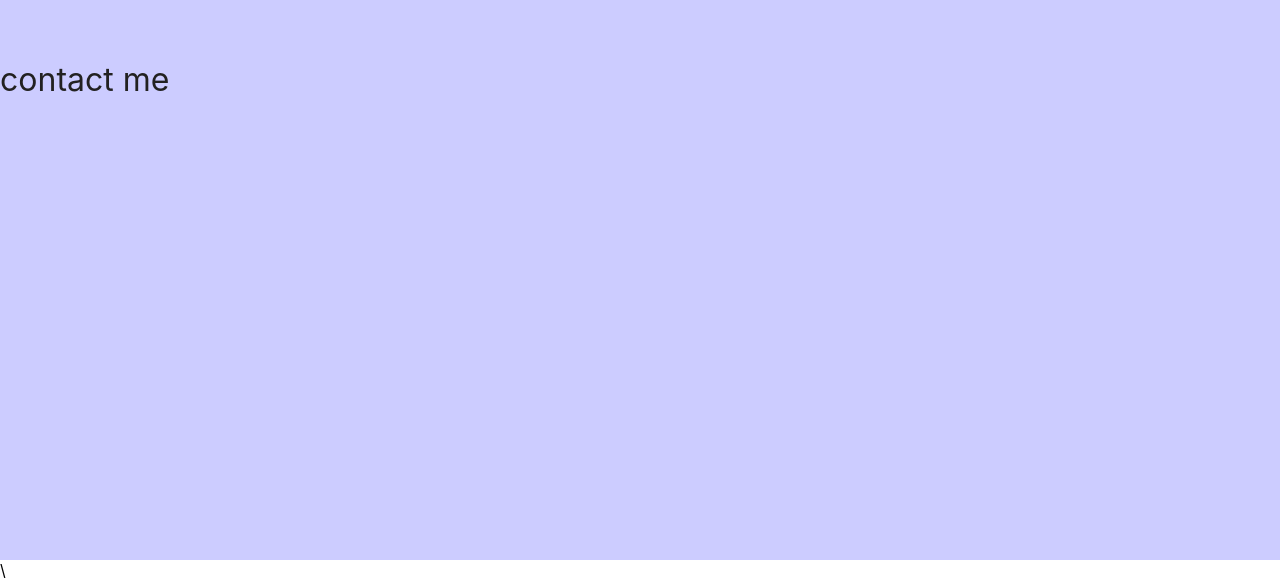
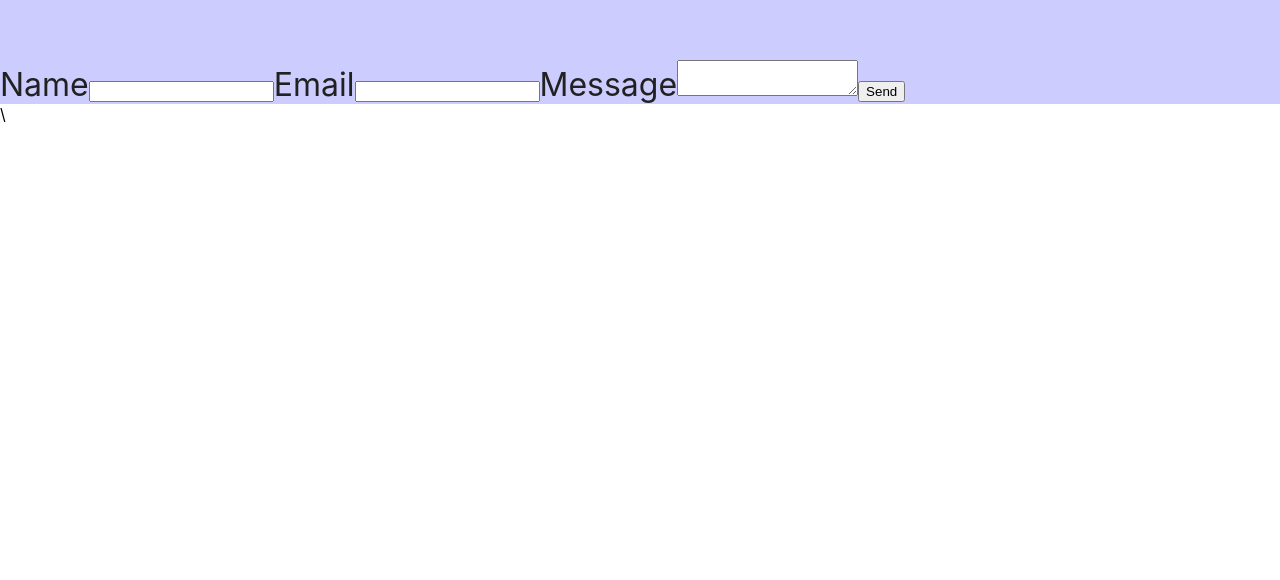
Before and after one commit to mikael1017/my-website, a React (Create React App) app: page / in a window 1280 px wide. Shown: the part 2041-2621 px from the top of the page. After the commit the page ends 2165 px from the top, so only its background shows below. Built offline with nearby package versions, Linux system fonts and the light colour scheme.

Commit message:
contact Email feature added

```diff
--- a/package.json
+++ b/package.json
@@ -8,11 +8,13 @@
     "@testing-library/jest-dom": "^5.11.6",
     "@testing-library/react": "^11.2.2",
     "@testing-library/user-event": "^12.6.0",
+    "emailjs-com": "^2.6.4",
     "react": "^17.0.1",
     "react-dom": "^17.0.1",
     "react-helmet": "^6.1.0",
     "react-scripts": "4.0.1",
     "react-scroll": "^1.8.1",
+    "reactstrap": "^8.8.1",
     "web-vitals": "^0.2.4"
   },
   "scripts": {
--- a/src/components/contact.js
+++ b/src/components/contact.js
@@ -1,11 +1,33 @@
 import React from "react";
+import emailjs from 'emailjs-com';
 
-function Contact() {
+
+
+
+export default function Contact() {
+
+    function sendEmail(e) {
+        e.preventDefault();
+
+        emailjs.sendForm('jaewoo-gmail', 'Jaewoo Email', e.target, 'user_Z1dlJwMHA82FlM5AcegPo')
+          .then((result) => {
+              console.log(result.text);
+          }, (error) => {
+              console.log(error.text);
+          });
+          e.target.reset()
+    }
+
     return (
-        <div id="contact" style={{height: 500}}>
-            contact me
-        </div>
-    )
+        <form className="contact-form" onSubmit={sendEmail}>
+          <input type="hidden" name="contact_number" />
+          <label>Name</label>
+          <input type="text" name="user_name" />
+          <label>Email</label>
+          <input type="email" name="user_email" />
+          <label>Message</label>
+          <textarea name="message" />
+          <input type="submit" value="Send" />
+        </form>
+      );
 }
-
-export default Contact;
```
Also changed, not shown: 1 other file (tests, documents, lock files or other folders).
